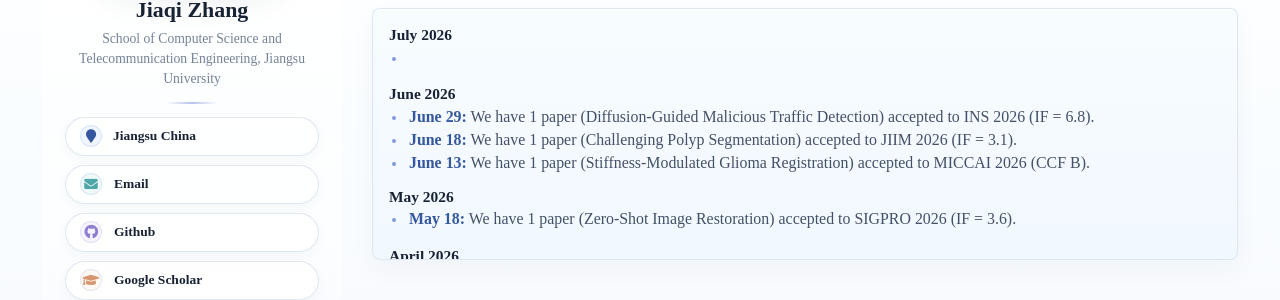
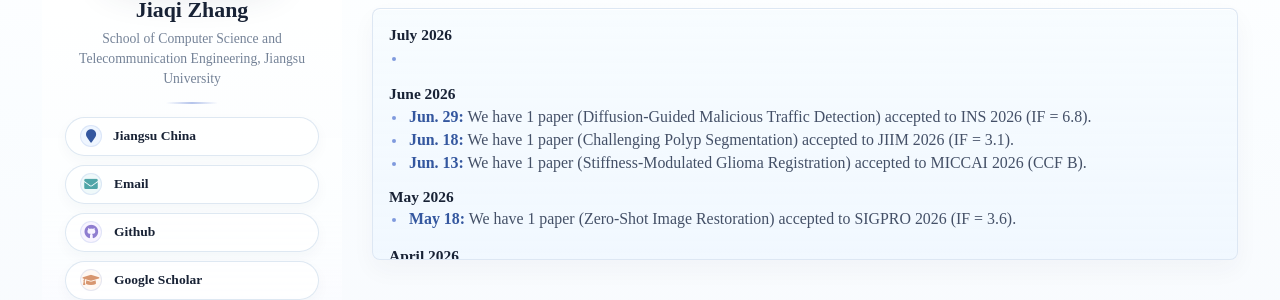
Before and after one commit to JiaqiZhang-Sengoku/JiaqiZhang-Sengoku.github.io, a Jekyll site: the page built from _pages/includes/new.md, in a window 1280 px wide. Shown: the part 139-439 px from the top of the page. Built offline with Jekyll 4.4.1, drawn with Linux system fonts in a browser that asks for light colours; our own code applies the rules of GitHub Pages for plain Markdown files.

Commit message:
20260707

```diff
--- a/_pages/includes/new.md
+++ b/_pages/includes/new.md
@@ -13,9 +13,9 @@
   <div class="update-card">
     <h3 class="update-date">June 2026</h3>
     <ul class="update-list">
-      <li><span class="update-day">June 29:</span> We have 1 paper (Diffusion-Guided Malicious Traffic Detection) accepted to INS 2026 (IF = 6.8).</li>
-      <li><span class="update-day">June 18:</span> We have 1 paper (Challenging Polyp Segmentation) accepted to JIIM 2026 (IF = 3.1).</li>
-      <li><span class="update-day">June 13:</span> We have 1 paper (Stiffness-Modulated Glioma Registration) accepted to MICCAI 2026 (CCF B).</li>
+      <li><span class="update-day">Jun. 29:</span> We have 1 paper (Diffusion-Guided Malicious Traffic Detection) accepted to INS 2026 (IF = 6.8).</li>
+      <li><span class="update-day">Jun. 18:</span> We have 1 paper (Challenging Polyp Segmentation) accepted to JIIM 2026 (IF = 3.1).</li>
+      <li><span class="update-day">Jun. 13:</span> We have 1 paper (Stiffness-Modulated Glioma Registration) accepted to MICCAI 2026 (CCF B).</li>
     </ul>
   </div>
   <div class="update-card">
@@ -27,13 +27,13 @@
   <div class="update-card">
     <h3 class="update-date">April 2026</h3>
     <ul class="update-list">
-      <li><span class="update-day">April 27:</span> We have 3 papers (Generalizable Medical Image Segmentation + Self-Correcting Video Segmentation + Risk-Aware USV Navigation) accepted to ICIC 2026 <span class="highlight-oral">Oral</span> (CCF C).</li>
+      <li><span class="update-day">Apr. 27:</span> We have 3 papers (Generalizable Medical Image Segmentation + Self-Correcting Video Segmentation + Risk-Aware USV Navigation) accepted to ICIC 2026 <span class="highlight-oral">Oral</span> (CCF C).</li>
     </ul>
   </div>
   <div class="update-card">
     <h3 class="update-date">February 2026</h3>
     <ul class="update-list">
-      <li><span class="update-day">February 5:</span> We have 1 paper (Parameterized Image Restoration) accepted to KBS 2026 (IF = 7.6).</li>
+      <li><span class="update-day">Feb. 5:</span> We have 1 paper (Parameterized Image Restoration) accepted to KBS 2026 (IF = 7.6).</li>
     </ul>
   </div>
 </div>
```
